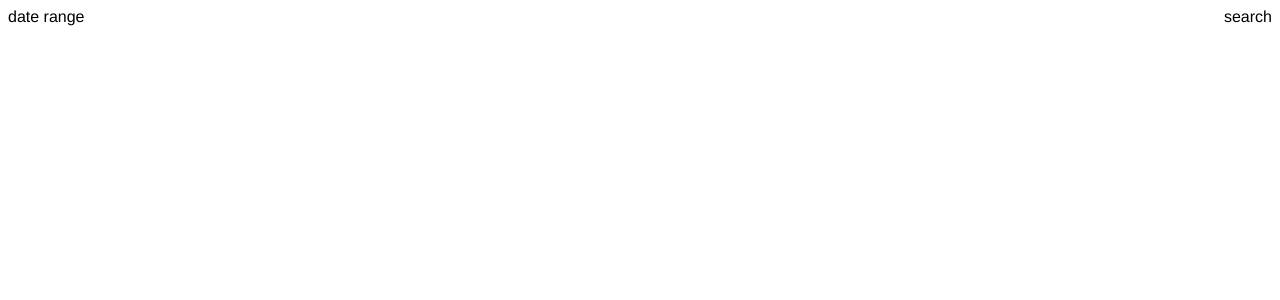
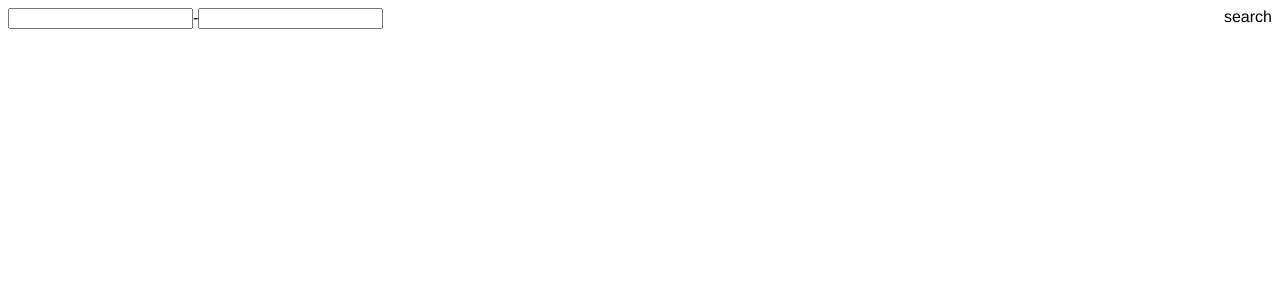
Before and after one commit to TadasPa/campaigns-app, a React (Create React App) app: page / in a window 1280 px wide. Shown: the top 300 px of the page. Built offline with nearby package versions, Linux system fonts and the light colour scheme.

Commit message:
introduced datepickers

```diff
--- /dev/null
+++ b/src/components/DatePicker/index.tsx
@@ -0,0 +1,16 @@
+import React from "react";
+import ReactDatePicker from "react-datepicker";
+import { ISetCallback } from "../../types";
+
+import "react-datepicker/dist/react-datepicker.css";
+
+export interface IDatePicker {
+  selected?: Date;
+  onChange: ISetCallback<Date>;
+}
+
+const DatePicker = ({ selected, onChange }: IDatePicker) => (
+  <ReactDatePicker dateFormat="P" selected={selected} onChange={onChange} />
+);
+
+export default DatePicker;
--- a/src/components/DateRange/index.tsx
+++ /dev/null
@@ -1,13 +0,0 @@
-import React, { FC } from "react";
-import { ISetCallback } from "../../types";
-
-interface IDateRange {
-  setStartDate: ISetCallback<string>;
-  setEndDate: ISetCallback<string>;
-}
-
-export const DateRange: FC<IDateRange> = ({ setStartDate, setEndDate }) => (
-  <span>date range</span>
-);
-
-export default DateRange;
--- /dev/null
+++ b/src/components/DateRangePicker/index.tsx
@@ -0,0 +1,43 @@
+import React, { FC } from "react";
+import { formatToShortDate, parseShortDate } from "../../tools/dateFormatter";
+import { ISetCallback } from "../../types";
+import DatePicker from "../DatePicker";
+
+interface IDateRange {
+  startDate?: string;
+  endDate?: string;
+  setStartDate: ISetCallback<string>;
+  setEndDate: ISetCallback<string>;
+}
+
+export const DateRange: FC<IDateRange> = ({
+  startDate,
+  endDate,
+  setStartDate,
+  setEndDate,
+}) => {
+  const start = !!startDate ? parseShortDate(startDate) : undefined;
+  const end = !!endDate ? parseShortDate(endDate) : undefined;
+
+  return (
+    <>
+      <div className="dateRangeFilter">
+        <DatePicker
+          onChange={(value?: Date) => {
+            setStartDate(value ? formatToShortDate(value) : "");
+          }}
+          selected={start}
+        />
+        <span className="separator">-</span>
+        <DatePicker
+          onChange={(value?: Date) => {
+            setEndDate(value ? formatToShortDate(value) : "");
+          }}
+          selected={end}
+        />
+      </div>
+    </>
+  );
+};
+
+export default DateRange;
--- a/src/pages/Campaigns/index.tsx
+++ b/src/pages/Campaigns/index.tsx
@@ -1,6 +1,6 @@
 import React, { FC, useMemo, useState } from "react";
 import { useSelector } from "react-redux";
-import DateRange from "../../components/DateRange";
+import DateRange from "../../components/DateRangePicker";
 import ExposeCompaignsAdd from "../../components/ExposeCompaignsAdd";
 import { FlexBox } from "../../components/Grid";
 import Search from "../../components/Search";
@@ -26,7 +26,12 @@ const Campaigns: FC = () => {
     <>
       <ExposeCompaignsAdd />
       <FlexBox flexDirection="row" justifyContent="space-between">
-        <DateRange setStartDate={setStartDate} setEndDate={setEndDate} />
+        <DateRange
+          startDate={startDate}
+          endDate={endDate}
+          setStartDate={setStartDate}
+          setEndDate={setEndDate}
+        />
         <Search setSearch={setSearch} />
       </FlexBox>
       <FlexBox flexDirection="column">{rows}</FlexBox>
--- a/src/tools/dateFormatter.ts
+++ b/src/tools/dateFormatter.ts
@@ -1,8 +1,15 @@
+// probably would use lib like moment of datejs normaly
+// but for sake of simplicity and time saving parse manually
+
 export const parseShortDate = (date: string) => {
-    // probably would use lib like moment of datejs normaly
-    // but for sake of simplicity parse manually
-    // error handling also not in scope atm
+  const chunks = date.split("/");
+  return new Date(Number(chunks[2]), Number(chunks[0]) - 1, Number(chunks[1]));
+};
 
-    const chunks = date.split('/');
-    return new Date(Number(chunks[2]), Number(chunks[0]) - 1, Number(chunks[1]));
-}
+export const formatToShortDate = (date: Date) => {
+  const year = date.getFullYear();
+  const month = date.getMonth() + 1;
+  const day = date.getDate();
+
+  return `${month}/${day}/${year}`;
+};
```
Also changed, not shown: package.json (+17 -15 lines), 1 other file (tests, documents, lock files or other folders).
